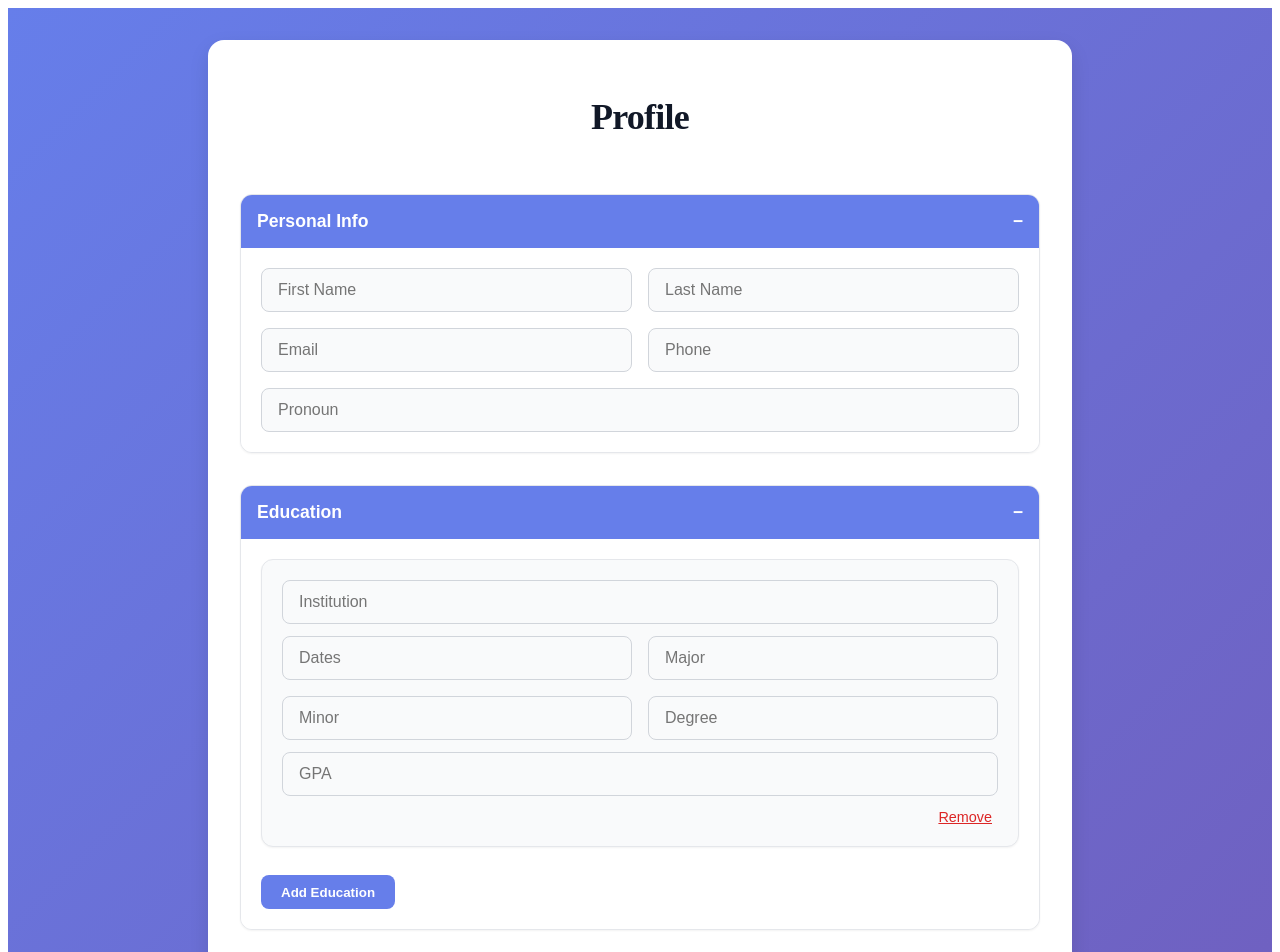
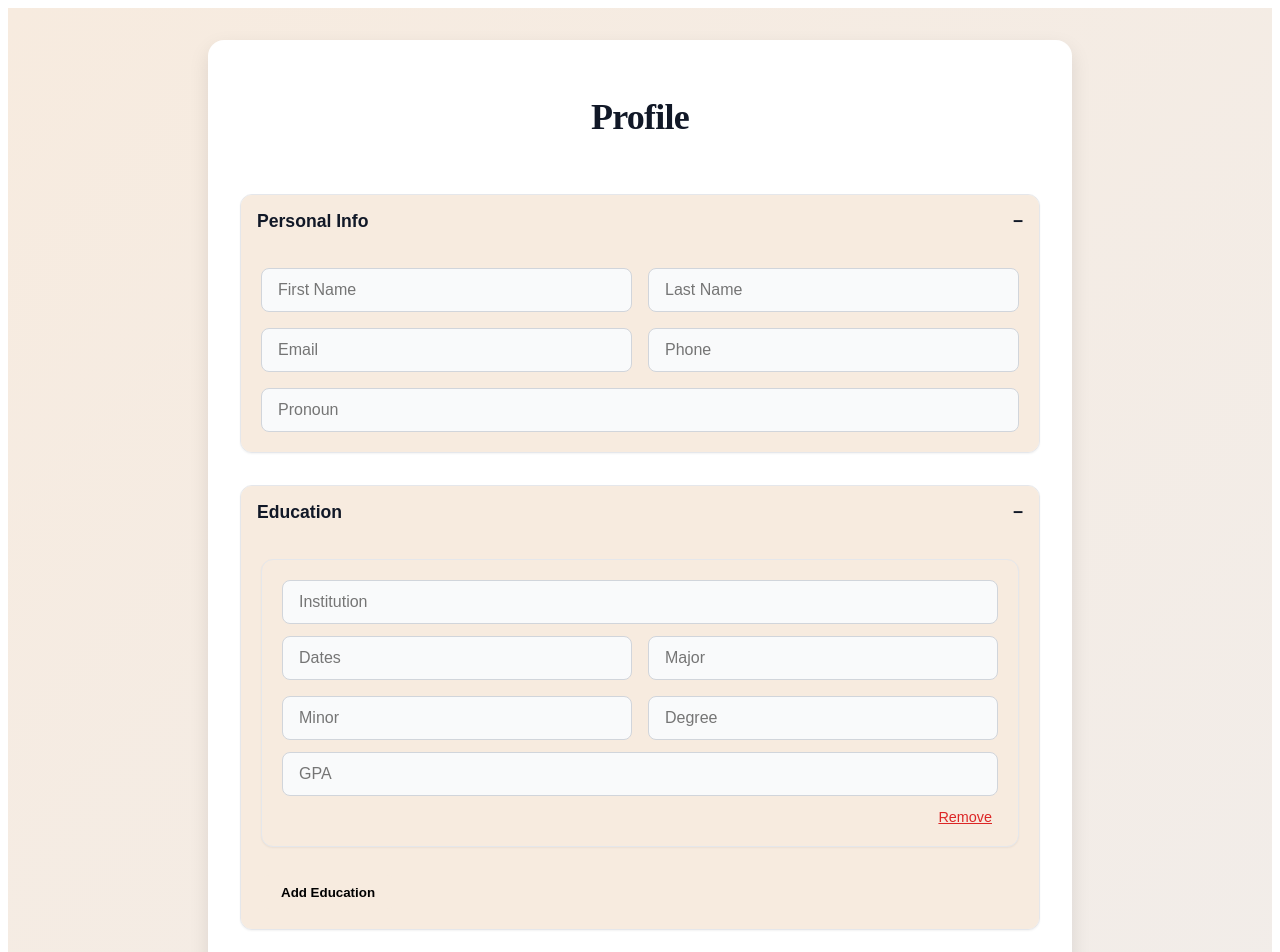
Before and after one commit to AdamPostMontjoie/Resumefy, a React app in the folder frontend/: page /profile in a window 1280 px wide. Shown: the top 952 px of the page. Built offline with nearby package versions, Linux system fonts and the light colour scheme; no server answers; sample sign-in values are in the browser's storage; the HTML template or start-up script is replaced by a standard one.

Commit message:
Profile Creation added color scheme

```diff
--- a/frontend/src/routes/ProfileCreation/ProfileCreation.css
+++ b/frontend/src/routes/ProfileCreation/ProfileCreation.css
@@ -4,7 +4,7 @@
   display: flex;
   align-items: center;
   justify-content: center;
-  background: linear-gradient(135deg, #667eea, #764ba2);
+  background: linear-gradient(135deg, #F7EBDF 0%, #EEEEF0 100%);
   color: #111827;
   padding: 2rem;
 }
@@ -42,11 +42,11 @@
 
 .collapsible-button {
   width: 100%;
-  background-color: #667eea;
+  background-color: #F7EBDF;
   border: none;
   padding: 1rem;
   font-weight: 600;
-  color: #ffffff;
+  color: #111827;
   cursor: pointer;
   display: flex;
   justify-content: space-between;
@@ -56,12 +56,12 @@
 }
 
 .collapsible-button:hover {
-  background-color: #5a6dda;
+  background-color: #F7EBDF;
 }
 
 .collapsible-content {
   padding: 1.25rem;
-  background-color: #ffffff;
+  background-color: #F7EBDF;
 }
 
 /* --- Input Fields & Layout --- */
@@ -101,7 +101,7 @@
 
 .input:focus,
 .textarea:focus {
-  border-color: #667eea;
+  border-color: #F7EBDF;
   box-shadow: 0 0 0 3px rgba(102, 126, 234, 0.2);
 }
 
@@ -127,7 +127,7 @@
 
 .work-experience-item {
   border: 1px solid #e5e7eb;
-  background-color: #f9fafb;
+  background-color: #F7EBDF;
   border-radius: 0.75rem;
   margin-bottom: 1rem;
   padding: 1.25rem;
@@ -154,8 +154,8 @@
 }
 
 .add-button {
-  background-color: #667eea;
-  color: white;
+  background-color: #F7EBDF;
+  color: black;
   padding: 0.6rem 1.25rem;
   border-radius: 0.5rem;
   border: none;
@@ -167,7 +167,7 @@
 }
 
 .add-button:hover {
-  background-color: #5a6dda;
+  background-color: #ecddce;
 }
 
 .submit-button {
```
